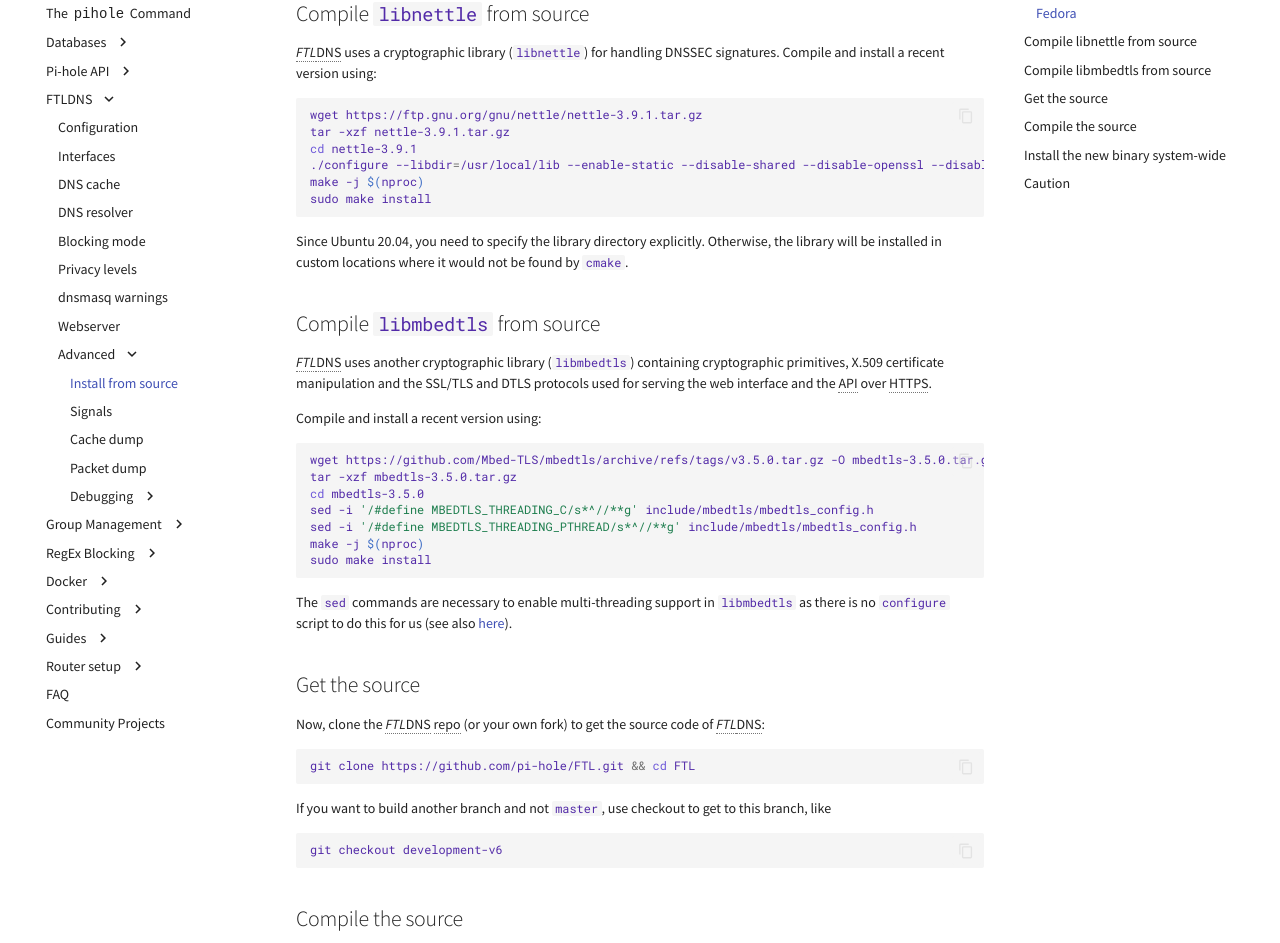
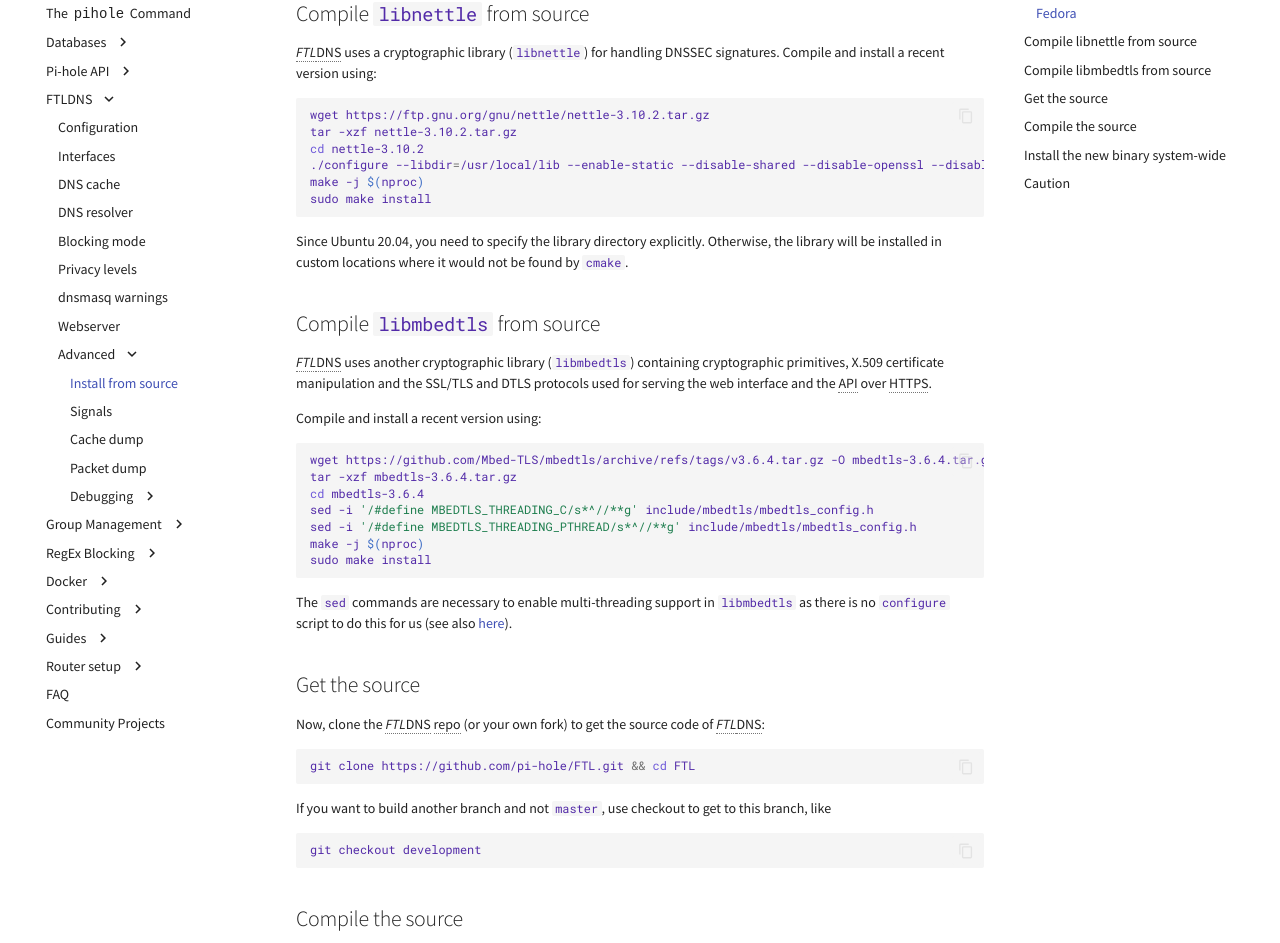
Before and after one commit to pi-hole/docs, an MkDocs documentation site: the page built from docs/ftldns/compile.md, in a window 1280 px wide and 1400 px high, scrolled down 536 px. Shown: the part 153-1096 px from the top of the window. Built offline with MkDocs 1.6.1 and Material for MkDocs 9.7.7, drawn with Linux system fonts in a browser that asks for light colours; comment, search, counter and statistics services are not loaded.

Commit message:
Update compiling documentation for FTL following the recent update in https://github.com/pi-hole/docker-base-images/pull/120
Signed-off-by: DL6ER <dl6er@dl6er.de>

````diff
--- a/docs/ftldns/compile.md
+++ b/docs/ftldns/compile.md
@@ -27,9 +27,9 @@ sudo dnf install git wget ca-certificates gcc gmp-devel gmp-static m4 cmake libi
 Compile and install a recent version using:
 
 ```bash
-wget https://ftp.gnu.org/gnu/nettle/nettle-3.9.1.tar.gz
-tar -xzf nettle-3.9.1.tar.gz
-cd nettle-3.9.1
+wget https://ftp.gnu.org/gnu/nettle/nettle-3.10.2.tar.gz
+tar -xzf nettle-3.10.2.tar.gz
+cd nettle-3.10.2
 ./configure --libdir=/usr/local/lib --enable-static --disable-shared --disable-openssl --disable-mini-gmp -disable-gcov --disable-documentation
 make -j $(nproc)
 sudo make install
@@ -44,9 +44,9 @@ Since Ubuntu 20.04, you need to specify the library directory explicitly. Otherw
 Compile and install a recent version using:
 
 ```bash
-wget https://github.com/Mbed-TLS/mbedtls/archive/refs/tags/v3.5.0.tar.gz -O mbedtls-3.5.0.tar.gz
-tar -xzf mbedtls-3.5.0.tar.gz
-cd mbedtls-3.5.0
+wget https://github.com/Mbed-TLS/mbedtls/archive/refs/tags/v3.6.4.tar.gz -O mbedtls-3.6.4.tar.gz
+tar -xzf mbedtls-3.6.4.tar.gz
+cd mbedtls-3.6.4
 sed -i '/#define MBEDTLS_THREADING_C/s*^//**g' include/mbedtls/mbedtls_config.h
 sed -i '/#define MBEDTLS_THREADING_PTHREAD/s*^//**g' include/mbedtls/mbedtls_config.h
 make -j $(nproc)
@@ -66,7 +66,7 @@ git clone https://github.com/pi-hole/FTL.git && cd FTL
 If you want to build another branch and not `master`, use checkout to get to this branch, like
 
 ```bash
-git checkout development-v6
+git checkout development
 ```
 
 ## Compile the source
````
